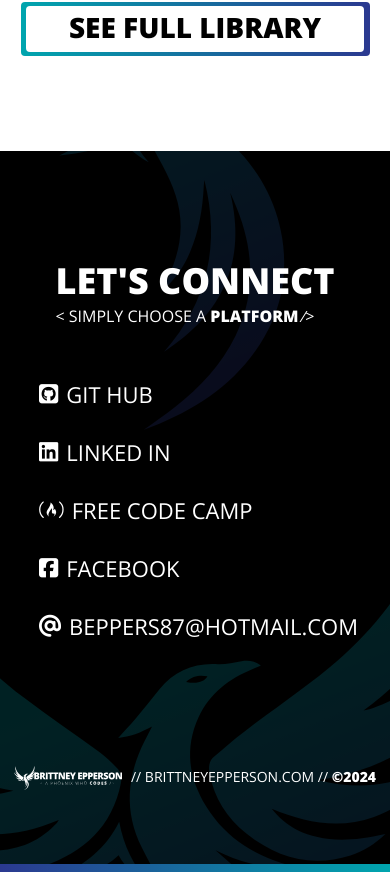
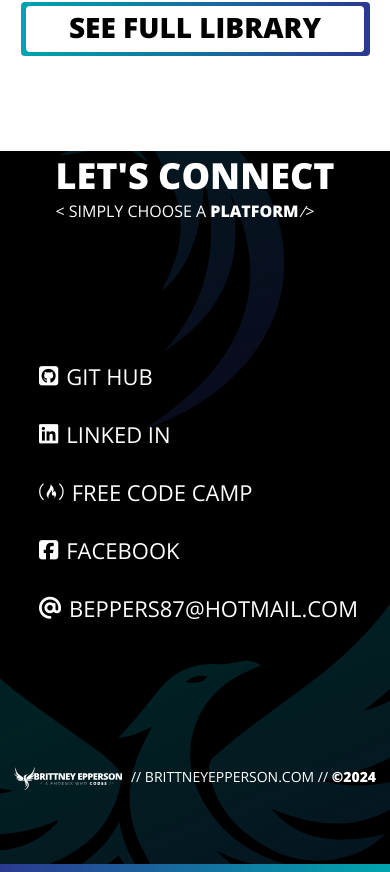
Before and after one commit to ha-x-3/portfolio, a React (Vite) app: page / in a window 390 px wide. Shown: the part 6119-6991 px from the top of the page. Built offline with nearby package versions, Linux system fonts and the light colour scheme.

Commit message:
Adjusted Contact section for mobile landscape

```diff
--- a/src/App.css
+++ b/src/App.css
@@ -506,7 +506,7 @@ li {
   }
 
   #contact {
-    height: 125vh;
+    height: 85.45vh;
     padding-top: 75px;
   }
 
@@ -517,22 +517,22 @@ li {
     display: flex;
     align-items: center;
     justify-content: space-between;
-    padding-top: 75px;
+    padding-top: 50px;
   }
 
   .contactHeading {
-    margin: 1.875rem 0;
+    margin: 0;
   }
 
   .contactLinks {
     width: 80%;
-    height: 40%;
+    height: 60%;
     flex-wrap: wrap;
     flex-direction: column;
     align-items: flex-start;
     justify-content: center;
     gap: 1.75rem;
-    margin-left: 6.5rem;
+    margin: 0 0 0 125px;
   }
 
   .contactDetail {
@@ -563,11 +563,19 @@ li {
 
     .contactLinks {
       flex-wrap: nowrap;
-      margin-left: 0;
+      margin: 0;
     }
 
     #contact {
       height: 85.45vh;
     }
 
+    .contactContent {
+      padding-top: 0;
+    }
+
+    .contactHeading {
+      margin-bottom: 0;
+    }
+
 }
```
